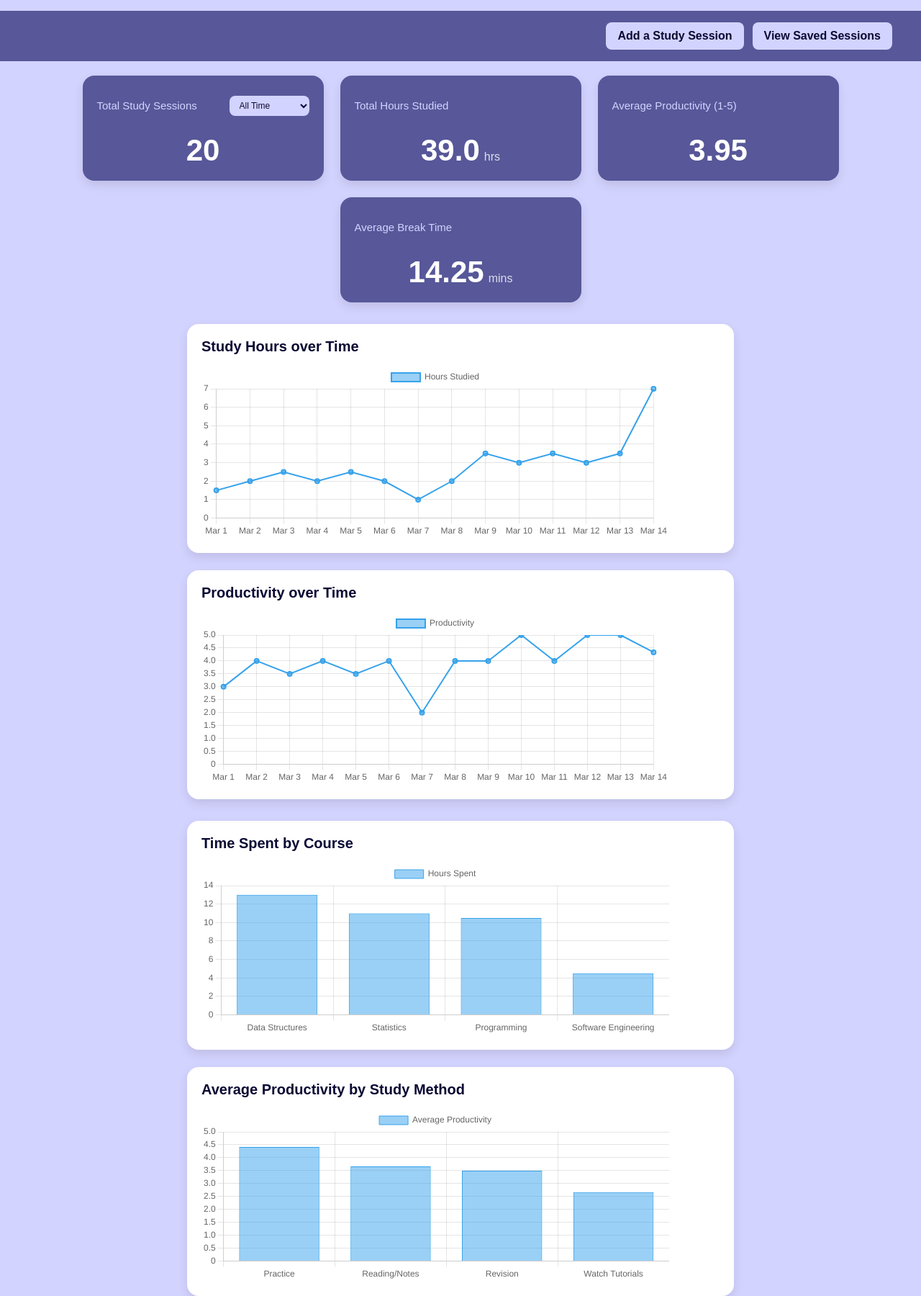
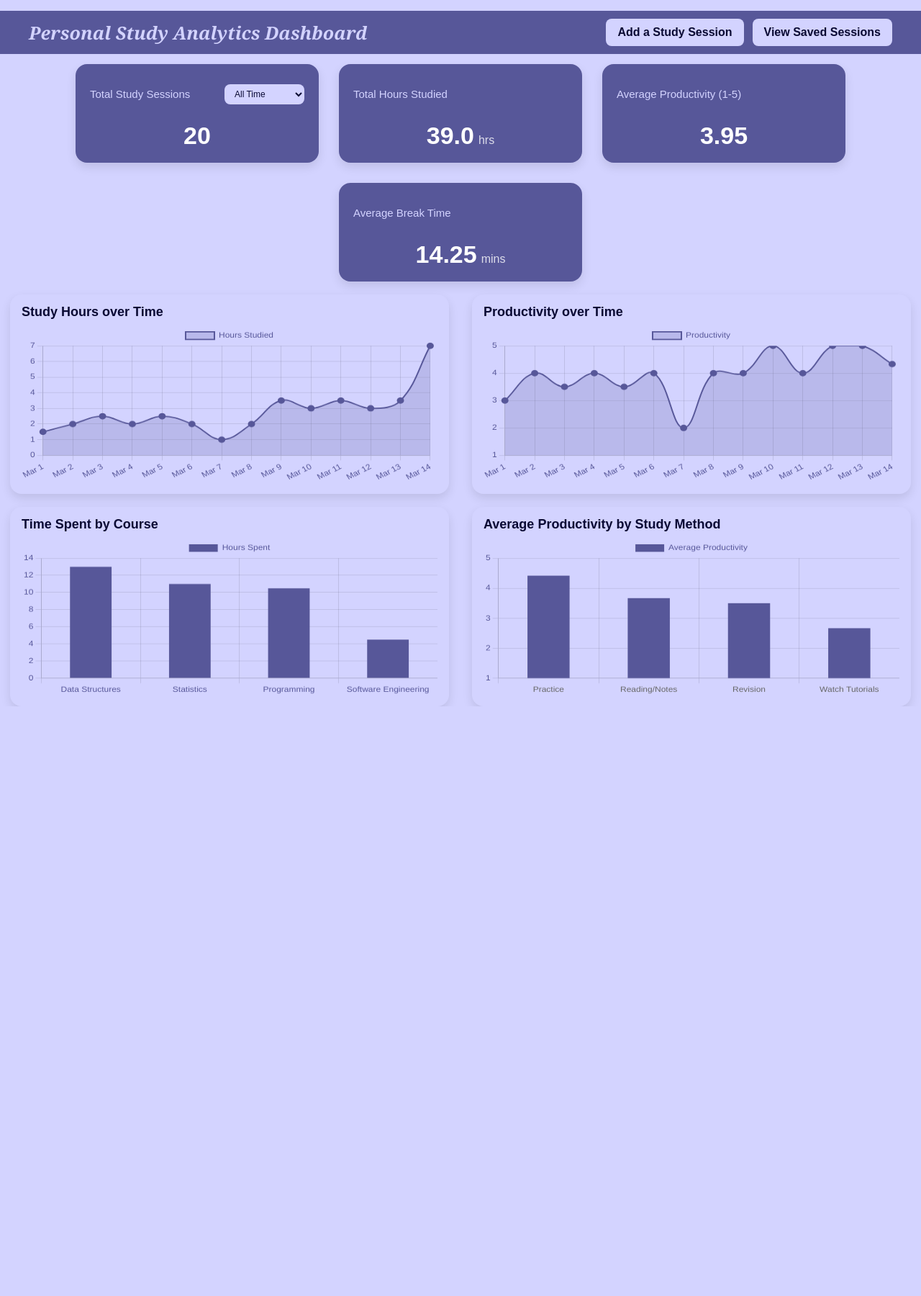
Before and after one commit to kaur-simranjit/personal-study-analytics-dashbaord, a Flask app: page / in a window 1280 px wide. Shown: the whole page at 72% size. After the commit the page ends 981 px from the top, so only its background shows below. Run offline with Flask 3, Linux system fonts and the light colour scheme; data comes from the database, SQL or seed files in the repository.

Commit message:
Completed UI improvement

```diff
--- a/templates/add_study_session.html
+++ b/templates/add_study_session.html
@@ -12,7 +12,7 @@
 
             .top-bar {
                 width: 100%;
-                height: 70px;
+                height: 60px;
                 background-color: #575799;
                 display: flex;
                 justify-content: flex-end;
--- a/templates/dashboard.html
+++ b/templates/dashboard.html
@@ -12,14 +12,18 @@
 
             .top-bar {
                 width: 100%;
-                height: 70px;
+                height: 60px;
                 background-color: #575799;
                 display: flex;
-                justify-content: flex-end;
                 align-items: center;
                 padding: 0 40px;
                 box-sizing: border-box;
                 margin-top: 15px;
+            }
+
+            .nav-buttons {
+                margin-left: auto;
+                display: flex;
             }
 
             .top-bar a {
@@ -37,26 +41,24 @@
                 color: white;
             }
 
-            h1 {
-                text-align: center;
-                margin-top: 50px;
-                margin-bottom: 20px;
-                font-size: 38px;
-                font-weight: 600;
-                color: #090933;
+            .p-title {
+                font-size: 25px;
+                color: #D3D3FF;
                 font-family: Georgia, 'Times New Roman', Times, serif;
+                font-weight: bold;
+                font-style: italic;
             }
 
             .card-row {
                 display: flex;
                 justify-content: center;
-                gap: 23px;
-                margin-top: 20px;
+                gap: 28px;
+                margin-top: 14px;
                 flex-wrap: wrap;
             }
 
             .card {
-                width: 295px;
+                width: 298px;
                 background-color: #575799;
                 border-radius: 16px;
                 padding: 18px 20px;
@@ -101,7 +103,7 @@
             }
 
             .value {
-                font-size: 42px;
+                font-size: 34px;
                 font-weight: bold;
             }
 
@@ -112,38 +114,45 @@
 
             .chart-grid {
                 display: flex;
-                gap: 24px;
+                gap: 32px;
                 justify-content: center;
                 flex-wrap: wrap;
-                margin: 30px 20px 0 20px;
+                margin: 18px 14px 0 14px;
             }
 
             .chart-card {
-                flex: 1 1 680px;
-                max-width: 760px;
-                min-width: 520px;
-                background-color: white;
+                flex: 1 1 48%;
+                max-width: 100%;
+                min-width: 420px;
+                background-color: #D3D3FF;
                 border-radius: 16px;
-                padding: 20px;
+                padding: 14px 16px;
                 box-shadow: 0 6px 14px rgba(0, 0, 0, 0.1);
                 box-sizing: border-box;
             }
 
             .chart-card h2 {
                 margin-top: 0;
-                margin-bottom: 15px;
-                font-size: 20px;
+                margin-bottom: 8px;
+                font-size: 18px;
                 color: #090933;
+            }
+
+            .chart-card canvas {
+                width: 100% !important;
+                height: 220px !important;
             }
         </style>
     </head>
     <body>
          <div class="top-bar">
-            <a href="/add">Add a Study Session</a>
-            <a href="/view">View Saved Sessions</a>
+            <h1 class="p-title">Personal Study Analytics Dashboard</h1>
+
+            <div class="nav-buttons">
+                <a href="/add">Add a Study Session</a>
+                <a href="/view">View Saved Sessions</a>
+            </div>
         </div>
-
-        <!-- <h1> Personal Study Analytics Dashboard</h1> -->
 
         <div class="card-row">
             <div class="card">
@@ -205,24 +214,24 @@
         <div class="chart-grid">
             <div class="chart-card">
                 <h2>Study Hours over Time</h2>
-                <canvas id="studyHoursOverTime" width="650" height="240"></canvas>
+                <canvas id="studyHoursOverTime"></canvas>
             </div>
 
             <div class="chart-card">
                 <h2>Productivity over Time</h2>
-                <canvas id="productivityOverTime" width="650" height="240"></canvas>
+                <canvas id="productivityOverTime"></canvas>
             </div>
         </div>
 
         <div class="chart-grid">
             <div class="chart-card">
                 <h2>Time Spent by Course</h2>
-                <canvas id="timeOnCourse" width="650" height="240"></canvas>
+                <canvas id="timeOnCourse"></canvas>
             </div>
 
             <div class="chart-card">
                 <h2>Average Productivity by Study Method</h2>
-                <canvas id="productivityByMethod" width="650" height="240"></canvas>
+                <canvas id="productivityByMethod"></canvas>
             </div>
         </div>
 
@@ -242,14 +251,36 @@
                         label: 'Hours Studied',
                         data: studyData,
                         borderWidth: 2,
-                        fill:false
+                        fill: true,
+                        tension: 0.4,
+                        borderColor: '#575799',
+                        backgroundColor: 'rgba(87, 87, 153, 0.20)',
+                        pointRadius: 4,
+                        pointBackgroundColor: '#575799',
+                        pointBorderColor: '#575799'
                     }]
                 },
                 options:{
-                    responsive: false,
+                    responsive: true,
+                    maintainAspectRatio: false,
+                    plugins: {
+                        legend: {
+                            labels: {
+                                color: '#575799'
+                            }
+                        }
+                    },
                     scales: {
+                        x: {
+                            ticks: {
+                                color: '#575799'
+                            }
+                        },
                         y: {
-                            beginAtZero: true
+                            beginAtZero: true,
+                            ticks: {
+                                color: '#575799'
+                            }
                         }
                     }
                 }
@@ -270,15 +301,39 @@
                         label: 'Productivity',
                         data: productivityData,
                         borderWidth: 2,
-                        fill:false
+                        fill: true,
+                        tension: 0.4,
+                        borderColor: '#575799',
+                        backgroundColor: 'rgba(87, 87, 153, 0.20)',
+                        pointRadius: 4,
+                        pointBackgroundColor: '#575799',
+                        pointBorderColor: '#575799'
                     }]
                 },
                 options:{
-                    responsive: false,
+                    responsive: true,
+                    maintainAspectRatio: false,
+                    plugins: {
+                        legend: {
+                            labels: {
+                                color: '#575799'
+                            }
+                        }
+                    },
                     scales: {
+                        x: {
+                            ticks: {
+                                color: '#575799'
+                            }
+                        },
                         y: {
                             beginAtZero: true,
-                            max: 5
+                            min: 1,
+                            max: 5,
+                            ticks: {
+                                stepSize: 1,
+                                color: '#575799'
+                            }
                         }
                     }
                 }
@@ -298,14 +353,32 @@
                     datasets: [{
                         label: 'Hours Spent',
                         data: courseData,
-                        borderWidth: 1,
+                        backgroundColor: '#575799',
+                        barPercentage: 0.7,
+                        categoryPercentage: 0.6,
                     }]
                 },
                 options:{
-                    responsive: false,
+                    responsive: true,
+                    maintainAspectRatio: false,
+                    plugins: {
+                        legend: {
+                            labels: {
+                                color: '#575799'
+                            }
+                        }
+                    },
                     scales: {
+                        x: {
+                            ticks: {
+                                color: '#575799'
+                            }
+                        },
                         y: {
-                            beginAtZero: true
+                            beginAtZero: true,
+                            ticks: {
+                                color: '#575799'
+                            }
                         }
                     }
                 }
@@ -325,15 +398,30 @@
                     datasets: [{
                         label: 'Average Productivity',
                         data: methodData,
-                        borderWidth: 1,
+                        backgroundColor: '#575799',
+                        barPercentage: 0.7,
+                        categoryPercentage: 0.6,
                     }]
                 },
                 options:{
-                    responsive: false,
+                    responsive: true,
+                    maintainAspectRatio: false,
+                    plugins: {
+                        legend: {
+                            labels: {
+                                color: '#575799'
+                            }
+                        }
+                    },
                     scales: {
                         y: {
                             beginAtZero: true,
-                            max: 5
+                            min: 1,
+                            max: 5,
+                            ticks: {
+                                stepSize: 1,
+                                color: '#575799'
+                            }
                         }
                     }
                 }
--- a/templates/view.html
+++ b/templates/view.html
@@ -12,7 +12,7 @@
 
             .top-bar {
                 width: 100%;
-                height: 70px;
+                height: 60px;
                 background-color: #575799;
                 display: flex;
                 justify-content: flex-end;
```
